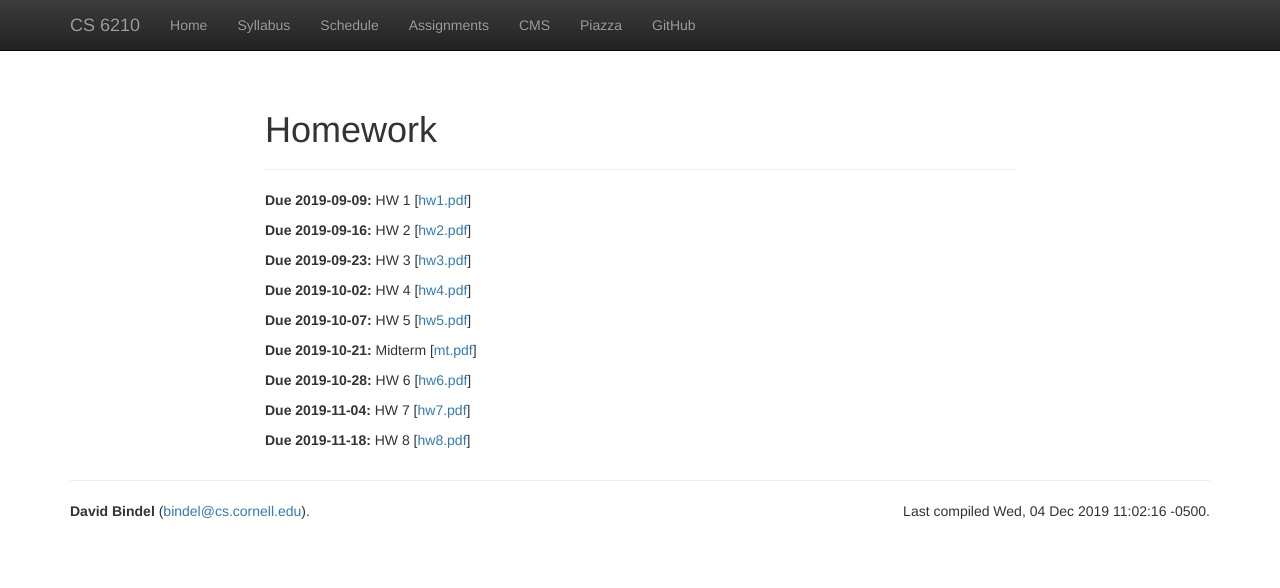
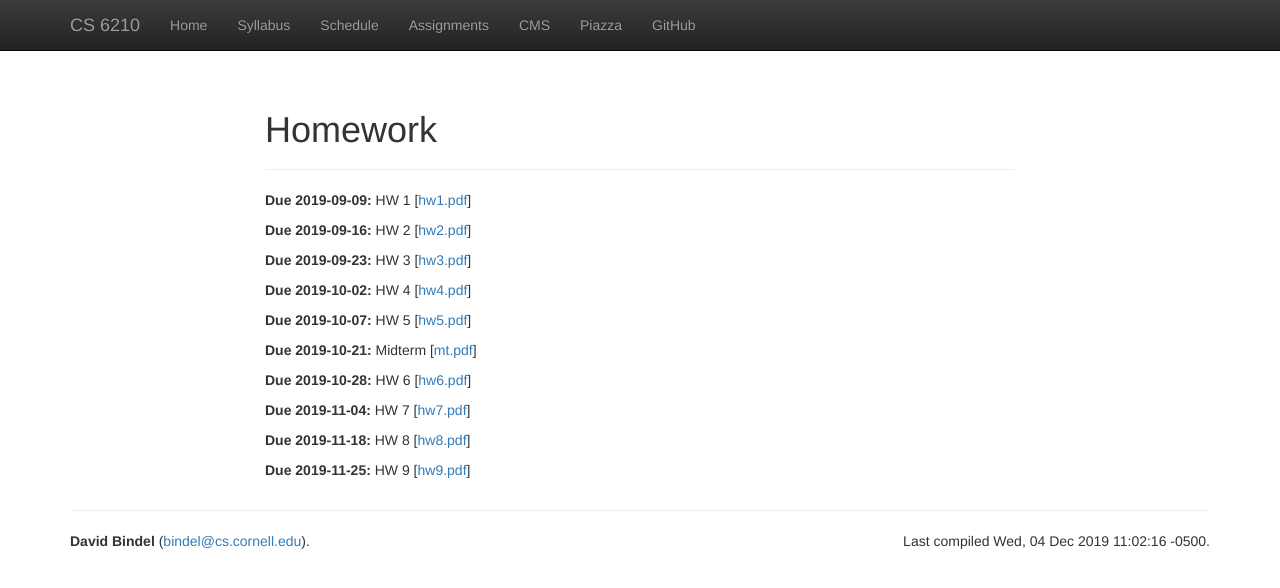
Before and after one commit to dbindel/cs6210-f19, a Jekyll site: the page built from web/homework.html, in a window 1280 px wide. Shown: the top 588 px of the page. Built offline with Jekyll 4.4.1, drawn with Linux system fonts in a browser that asks for light colours; nearby versions of some CDN libraries.

Commit message:
Added HW 9.

```diff
--- a/web/_data/hw.yml
+++ b/web/_data/hw.yml
@@ -43,3 +43,8 @@
   text: HW 8
   files:
    - hw8.pdf
+-
+  due: 2019-11-25
+  text: HW 9
+  files:
+   - hw9.pdf
--- a/web/_data/lectures.yml
+++ b/web/_data/lectures.yml
@@ -219,6 +219,7 @@
   notes: 2019-11-18.pdf
   hw:
     - info: HW 9 (due 11/25)
+      file: hw9.pdf
 -
   date: 2019-11-20
   notes: 2019-11-20.pdf
```
